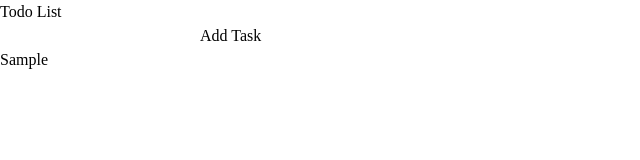
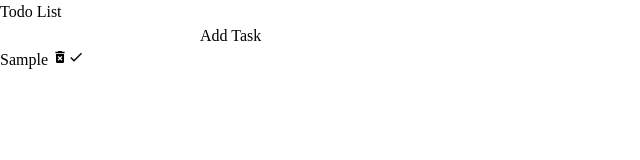
Before and after one commit to nidhi-webdev/react_thapa, a React (Vite) app in the folder project/: page / in a window 1280 px wide. Both pictures are taken after typing "Sample" into the empty fields and a click on the button "Add Task". Shown: the top 160 px of the page, without its empty margins (0-640 px from the left). Built offline with nearby package versions, Linux system fonts and the light colour scheme.

Commit message:
Now Showing the react icons

```diff
--- a/package.json
+++ b/package.json
@@ -1,6 +1,7 @@
 {
   "dependencies": {
     "@tailwindcss/vite": "^4.1.18",
+    "react-icons": "^5.5.0",
     "tailwindcss": "^4.1.18"
   }
 }
--- a/project/src/projects/Todo/ToDo.jsx
+++ b/project/src/projects/Todo/ToDo.jsx
@@ -1,4 +1,6 @@
 import { useState } from "react"
+import { MdCheck, MdDeleteForever } from "react-icons/md";
+
 
 const ToDo = () => {
     const [inputVlaue, setInputVlaue] = useState("")
@@ -51,9 +53,13 @@ const ToDo = () => {
                 <ul>
                     {
                         task.map((curTask, index) => {
-                            return <li key={index} >
-                                <span className="text-white"> {curTask} </span>
+                            return <li key={index} className="text-white" >
+                                <span > {curTask} </span>
+                                <button> <MdDeleteForever /></button>
+                                <button> <MdCheck /></button>
+
                             </li>
+
                         })
                     }
                 </ul>
```
Also changed, not shown: 1 other file (tests, documents, lock files or other folders).
